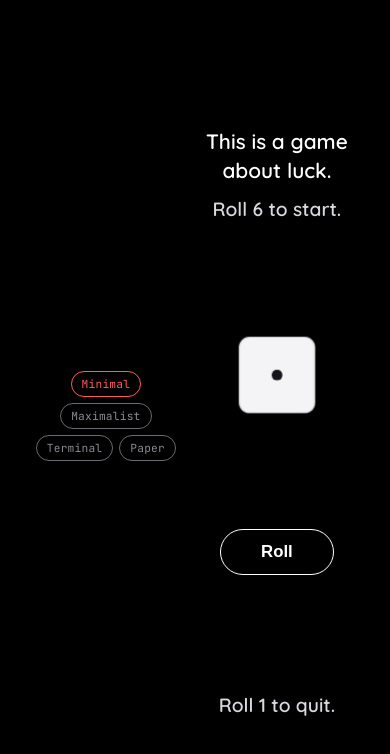
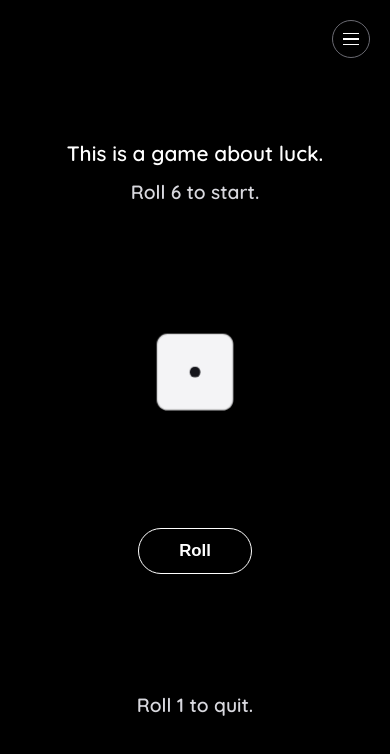
Before and after one commit to DarelNC/congrats-probably, a React (Vite) app: page / in a window 390 px wide. Shown: the top 754 px of the page. Built offline with nearby package versions, Linux system fonts and the light colour scheme.

Commit message:
Collapse theme picker into a mobile hamburger menu
Below 480px the four inline theme buttons were wrapping to two rows
and pushing the die down the page. Replaced with a top-right
hamburger toggle that opens a bordered dropdown; desktop keeps the
plain inline row.

```diff
--- a/src/components/ThemePicker.tsx
+++ b/src/components/ThemePicker.tsx
@@ -1,21 +1,50 @@
+import { useEffect, useRef, useState } from "react";
 import { THEMES, useThemeStore } from "../state/themeStore";
 
 export default function ThemePicker() {
   const theme = useThemeStore((s) => s.theme);
   const setTheme = useThemeStore((s) => s.setTheme);
+  const [open, setOpen] = useState(false);
+  const rootRef = useRef<HTMLDivElement>(null);
+
+  useEffect(() => {
+    if (!open) return;
+    function handleOutsideClick(e: MouseEvent) {
+      if (rootRef.current && !rootRef.current.contains(e.target as Node)) {
+        setOpen(false);
+      }
+    }
+    document.addEventListener("mousedown", handleOutsideClick);
+    return () => document.removeEventListener("mousedown", handleOutsideClick);
+  }, [open]);
 
   return (
-    <div className="theme-picker">
+    <div className={`theme-picker ${open ? "open" : ""}`} ref={rootRef}>
+      <button
+        className="theme-picker-toggle"
+        onClick={() => setOpen((o) => !o)}
+        aria-expanded={open}
+        aria-label="Theme menu"
+      >
+        <span />
+        <span />
+        <span />
+      </button>
+      <div className="theme-picker-options">
         {THEMES.map((t) => (
           <button
             key={t.id}
             className={`theme-picker-option ${theme === t.id ? "active" : ""}`}
-          onClick={() => setTheme(t.id)}
+            onClick={() => {
+              setTheme(t.id);
+              setOpen(false);
+            }}
             aria-pressed={theme === t.id}
           >
             {t.label}
           </button>
         ))}
       </div>
+    </div>
   );
 }
--- a/src/index.css
+++ b/src/index.css
@@ -130,12 +130,19 @@ body {
   position: fixed;
   top: 20px;
   right: 20px;
+  z-index: 10;
+}
+
+.theme-picker-toggle {
+  display: none;
+}
+
+.theme-picker-options {
   display: flex;
   gap: 6px;
   flex-wrap: wrap;
   justify-content: flex-end;
   max-width: 200px;
-  z-index: 10;
 }
 
 .theme-picker-option {
@@ -370,10 +377,47 @@ body {
     gap: 24px;
   }
 
-  .theme-picker {
-    position: static;
-    margin-bottom: 12px;
+  .theme-picker-toggle {
+    display: flex;
+    flex-direction: column;
+    align-items: center;
+    justify-content: center;
+    gap: 4px;
+    width: 38px;
+    height: 38px;
+    background: var(--bg);
+    border: 1.5px solid var(--border-soft);
+    border-radius: var(--button-radius);
+    cursor: pointer;
+  }
+
+  .theme-picker-toggle span {
+    display: block;
+    width: 16px;
+    height: 1.5px;
+    background: var(--fg);
+  }
+
+  .theme-picker-options {
+    display: none;
+    position: absolute;
+    top: calc(100% + 8px);
+    right: 0;
+    flex-direction: column;
+    align-items: stretch;
     max-width: none;
-    justify-content: center;
+    min-width: 150px;
+    background: var(--bg);
+    border: 1.5px solid var(--border-soft);
+    border-radius: 10px;
+    padding: 8px;
+  }
+
+  .theme-picker.open .theme-picker-options {
+    display: flex;
+  }
+
+  .theme-picker-option {
+    text-align: center;
   }
 }
```
Also changed, not shown: 1 other file (tests, documents, lock files or other folders). Lines whose indentation alone changed are shown as unchanged.
